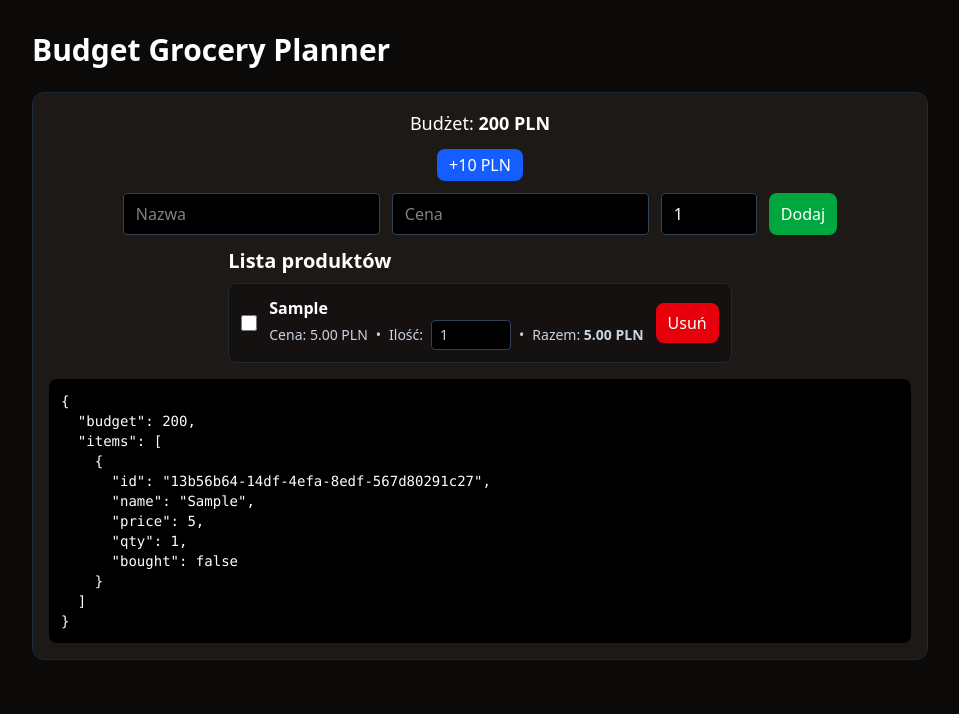
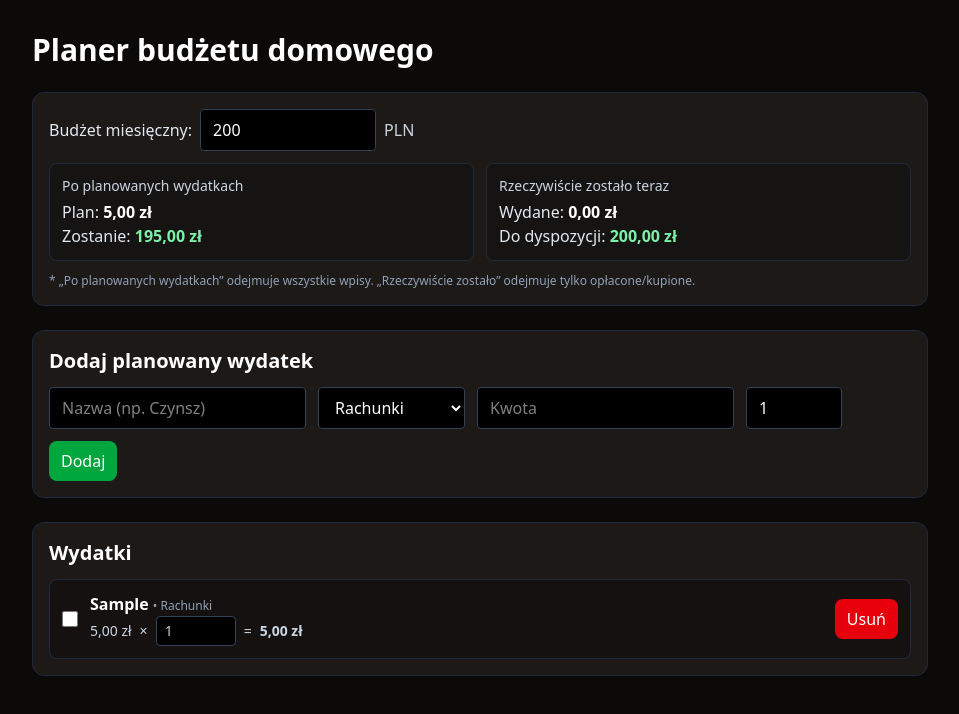
Before and after one commit to Kamisia/budget-list, a React (Vite) app: page / in a window 1280 px wide. Both pictures are taken after typing "Sample", "5" into the empty fields and a click on the button "Dodaj". Shown: the top 714 px of the page, without its empty margins (160-1119 px from the left). Built offline with nearby package versions, Linux system fonts and the light colour scheme.

Commit message:
feat: add categories and split budget summary into planned vs actual remaining

```diff
--- a/src/App.tsx
+++ b/src/App.tsx
@@ -1,17 +1,34 @@
-import { useState } from "react"
+import { useState, useMemo } from "react"
 type ItemId = string;
+type Category = "Rachunki" | "Edukacja" | "Wyżywienie" | "Rozrywka" | "Oszczędności" | "Inne";
+
 interface Item {
   id:ItemId;
+  category: Category;
   name:string;
   price:number;
   qty:number;
   bought:boolean;
 }
+const CATEGORIES: Category[] = [
+  "Rachunki",
+  "Edukacja",
+  "Wyżywienie",
+  "Rozrywka",
+  "Oszczędności",
+  "Inne",
+];
 function makeId():ItemId{
   return crypto.randomUUID ? crypto.randomUUID() : String(Data.now() + Math.random());
 }
 function clampMin(n: number, min: number): number {
   return n < min ? min : n;
+}
+function moneyPLN(n: number): string {
+  return new Intl.NumberFormat("pl-PL", {
+    style: "currency",
+    currency: "PLN",
+  }).format(n);
 }
 export default function App() {
   const [budget, setBudget] = useState<number>(200);
@@ -20,7 +37,26 @@ export default function App() {
   const [name, setName] = useState<string>("");
   const [price, setPrice] = useState<string>("");
   const [qty, setQty] = useState<number>(1);
+  const [category, setCategory] = useState<Category>("Rachunki");
 
+    const totals = useMemo(() => {
+    const plannedTotal = items.reduce((sum, it) => sum + it.price * it.qty, 0);
+    const spentTotal = items
+      .filter((it) => it.bought)
+      .reduce((sum, it) => sum + it.price * it.qty, 0);
+
+    const plannedRemaining = budget - plannedTotal;
+    const actualRemaining = budget - spentTotal;
+
+    return {
+      plannedTotal,
+      spentTotal,
+      plannedRemaining,
+      actualRemaining,
+      plannedOver: plannedRemaining < 0,
+      actualOver: actualRemaining < 0,
+    };
+  }, [items, budget]);
 
   function addItem(newItem: Item): void {
     setItems(prev => [newItem, ...prev]);
@@ -35,11 +71,10 @@ export default function App() {
       )
     );
   }
-  function updateQty(id: ItemId, qty: number): void {
-  setItems(prev =>
-    prev.map(it =>
-      it.id === id ? { ...it, qty } : it
-    )
+   function updateQty(id: ItemId, nextQty: number): void {
+    const q = clampMin(nextQty, 1);
+    setItems((prev) =>
+      prev.map((it) => (it.id === id ? { ...it, qty: q } : it))
     );
   }
 
@@ -57,6 +92,7 @@ export default function App() {
     const item: Item = {
       id: makeId(),
       name: trimmedName,
+      category,
       price: numericPrice,
       qty,
       bought: false,
@@ -73,33 +109,117 @@ export default function App() {
    return (
     <div className="min-h-screen bg-stone-950 text-white p-8">
       <div className="max-w-4xl mx-auto space-y-6">
-        <h1 className="text-3xl font-bold">Budget Grocery Planner</h1>
-      <div className = "bg-stone-900 p-4 rounded-xl border border-slate-800 space-y-4 ">
-        <div className="flex flex-col gap-3 items-center">
-          <span className="text-lg"> Budżet: <b> {budget} PLN</b></span>
-          <button onClick={()=> setBudget(b => b+10)} className="px-3 py-1 bg-blue-600 rounded-lg hover:bg-blue-500">
-            +10 PLN
-          </button>
-          <form onSubmit = {handleSubmit} className="flex gap-3 flex-wrap ">
+        <h1 className="text-3xl font-bold">Planer budżetu domowego</h1>
+
+
+        <div className="p-4 rounded-xl border border-slate-800 bg-stone-900 space-y-3">
+          <div className="flex items-center gap-4 flex-wrap">
+            <label className="flex items-center gap-2">
+              <span className="text-slate-200">Budżet miesięczny:</span>
+              <input
+                type="number"
+                min={0}
+                step={1}
+                value={budget}
+                onChange={(e) =>
+                  setBudget(clampMin(Number(e.target.value), 0))
+                }
+                className="px-3 py-2 rounded bg-black border border-slate-700 w-44"
+              />
+              <span className="text-slate-300">PLN</span>
+            </label>
+          </div>
+
+          <div className="grid sm:grid-cols-2 gap-3">
+            <div
+              className={`p-3 rounded-lg border ${
+                totals.plannedOver
+                  ? "border-red-700 bg-red-950/30"
+                  : "border-slate-800 bg-black/20"
+              }`}
+            >
+              <div className="text-sm text-slate-300">Po planowanych wydatkach</div>
+              <div className="mt-1">
+                <div className="text-slate-200">
+                  Plan: <b className="text-white">{moneyPLN(totals.plannedTotal)}</b>
+                </div>
+                <div className="text-slate-200">
+                  Zostanie:{" "}
+                  <b className={totals.plannedOver ? "text-red-300" : "text-green-300"}>
+                    {moneyPLN(totals.plannedRemaining)}
+                  </b>
+                </div>
+              </div>
+            </div>
+
+            <div
+              className={`p-3 rounded-lg border ${
+                totals.actualOver
+                  ? "border-red-700 bg-red-950/30"
+                  : "border-slate-800 bg-black/20"
+              }`}
+            >
+              <div className="text-sm text-slate-300">Rzeczywiście zostało teraz</div>
+              <div className="mt-1">
+                <div className="text-slate-200">
+                  Wydane: <b className="text-white">{moneyPLN(totals.spentTotal)}</b>
+                </div>
+                <div className="text-slate-200">
+                  Do dyspozycji:{" "}
+                  <b className={totals.actualOver ? "text-red-300" : "text-green-300"}>
+                    {moneyPLN(totals.actualRemaining)}
+                  </b>
+                </div>
+              </div>
+            </div>
+          </div>
+
+          <p className="text-xs text-slate-400">
+            * „Po planowanych wydatkach” odejmuje wszystkie wpisy. „Rzeczywiście zostało”
+            odejmuje tylko opłacone/kupione.
+          </p>
+        </div>
+
+
+        <div className="p-4 rounded-xl border border-slate-800 bg-stone-900 space-y-3">
+          <h2 className="text-xl font-semibold">Dodaj planowany wydatek</h2>
+
+          <form onSubmit={handleSubmit} className="flex gap-3 flex-wrap">
             <input
               className="px-3 py-2 rounded bg-black border border-slate-700"
-              placeholder="Nazwa"
+              placeholder="Nazwa (np. Czynsz)"
               value={name}
-              onChange={(e: React.ChangeEvent<HTMLInputElement>) =>
-                setName(e.target.value)
-              }
+              onChange={(e) => setName(e.target.value)}
             />
-            <input type="number" step= "0.01" className="px-3 py-2 rounded bg-black border border-slate-700" placeholder="Cena" value={price} onChange={(e:React.ChangeEvent<HTMLInputElement>)=> setPrice(e.target.value)}/>
+
+            <select
+              value={category}
+              onChange={(e) => setCategory(e.target.value as Category)}
+              className="px-3 py-2 rounded bg-black border border-slate-700"
+            >
+              {CATEGORIES.map((c) => (
+                <option key={c} value={c}>
+                  {c}
+                </option>
+              ))}
+            </select>
+
+            <input
+              type="number"
+              step="0.01"
+              className="px-3 py-2 rounded bg-black border border-slate-700"
+              placeholder="Kwota"
+              value={price}
+              onChange={(e) => setPrice(e.target.value)}
+            />
+
             <input
               type="number"
               min={1}
               className="px-3 py-2 rounded bg-black border border-slate-700 w-24"
               value={qty}
-              onChange={(e: React.ChangeEvent<HTMLInputElement>) =>
-                setQty(Number(e.target.value))
-              }
+              onChange={(e) => setQty(clampMin(Number(e.target.value), 1))}
             />
-
 
             <button
               type="submit"
@@ -107,13 +227,17 @@ export default function App() {
             >
               Dodaj
             </button>
+          </form>
+        </div>
 
-          </form>
-          <div className="space-y-2">
-            <h2 className="text-xl font-semibold">Lista produktów</h2>
+
+        <div className="p-4 rounded-xl border border-slate-800 bg-stone-900 space-y-3">
+          <h2 className="text-xl font-semibold">Wydatki</h2>
+
           {items.length === 0 ? (
-              <p> Brak produktów na liście - dodaj za pomocą formularza</p>
-            ): (<ul className="space-y-2">
+            <p className="text-slate-300">Brak wpisów - dodaj wydatki powyżej.</p>
+          ) : (
+            <ul className="space-y-2">
               {items.map((it) => {
                 const rowTotal = it.price * it.qty;
 
@@ -130,32 +254,33 @@ export default function App() {
                         checked={it.bought}
                         onChange={() => toggleBought(it.id)}
                         className="h-4 w-4"
+                        title="Opłacone / kupione"
                       />
 
                       <div className="min-w-0">
-                          <div className="font-semibold truncate">{it.name}</div>
+                        <div className="font-semibold truncate">
+                          {it.name}{" "}
+                          <span className="text-xs text-slate-400 font-normal">
+                            • {it.category}
+                          </span>
+                        </div>
 
                         <div className="text-sm text-slate-300 flex items-center gap-2 flex-wrap">
-                            <span>Cena: {it.price.toFixed(2)} PLN</span>
-                            <span>•</span>
+                          <span>{moneyPLN(it.price)}</span>
+                          <span>×</span>
 
-                            <label className="flex items-center gap-2">
-                              Ilość:
                           <input
                             type="number"
                             min={1}
                             className="px-2 py-1 rounded bg-black border border-slate-700 w-20"
                             value={it.qty}
                             disabled={it.bought}
-                                onChange={(
-                                  e: React.ChangeEvent<HTMLInputElement>
-                                ) => updateQty(it.id, Number(e.target.value))}
+                            onChange={(e) => updateQty(it.id, Number(e.target.value))}
                           />
-                            </label>
 
-                            <span>•</span>
+                          <span>=</span>
                           <span>
-                              Razem: <b>{rowTotal.toFixed(2)} PLN</b>
+                            <b>{moneyPLN(rowTotal)}</b>
                           </span>
                         </div>
                       </div>
@@ -170,15 +295,10 @@ export default function App() {
                   </li>
                 );
               })}
-              </ul>) }
-          </div>
-
-        </div>
-<pre className="bg-black p-3 rounded-lg text-sm overflow-auto">{JSON.stringify({budget, items}, null, 2)}</pre>
-
-      </div>
-
+            </ul>
+          )}
         </div>
       </div>
-  )
+    </div>
+  );
 }
```
Lines whose indentation alone changed are shown as unchanged.
